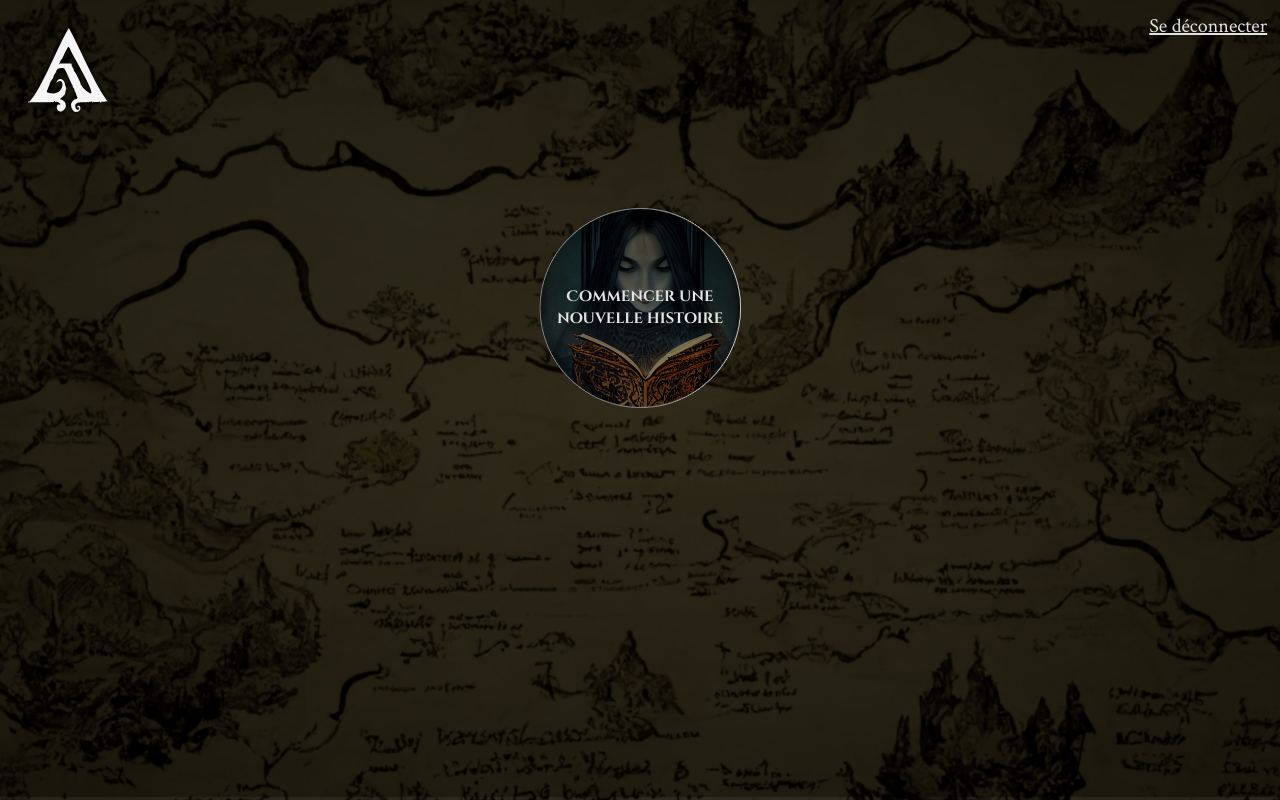
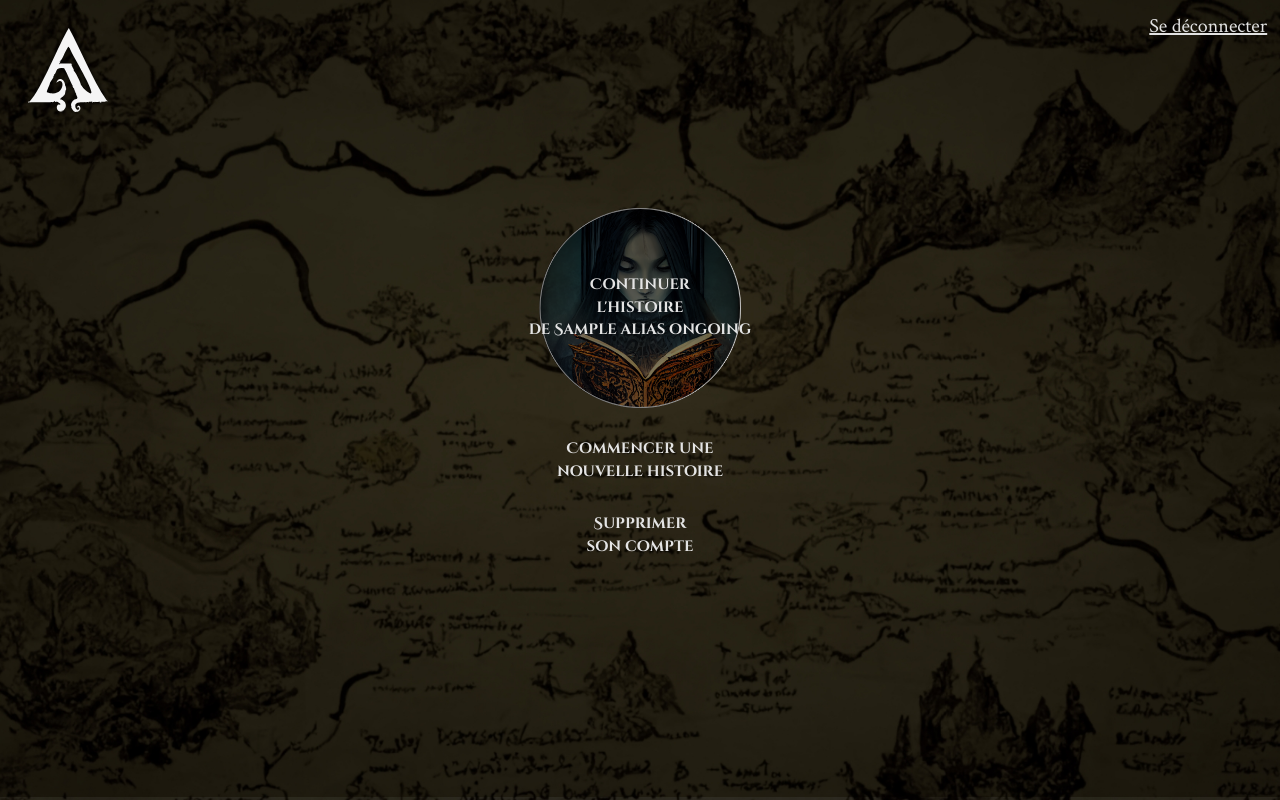
Before and after one commit to WildCodeSchool/2022_09_PHP_Lyon_aeterna_fabula, a PHP site: template src/View/Alias/alias_index.html.twig in a window 1280 px wide. Run offline with PHP 8.4, Linux system fonts and the light colour scheme; the template is opened without the code that fills it: most values are stand-ins (such as "Sample title", 1, 10 or a date in 2020); some libraries are stand-ins or nearby versions.

Commit message:
clean AliasController and alias_index.html.twig + limit display 3 history ongoing

```diff
--- a/src/Model/AliasManager.php
+++ b/src/Model/AliasManager.php
@@ -41,7 +41,8 @@ class AliasManager extends AbstractManager
     public function selectOneByUserId(int $id): array|false
     {
         // prepared request
-        $statement = $this->pdo->prepare("SELECT * FROM " . static::TABLE . " WHERE user_id=:id");
+        $statement = $this->pdo->prepare("SELECT * FROM " . static::TABLE .
+            " WHERE user_id=:id AND nature='ONGOING' ORDER BY id DESC LIMIT 3;");
         $statement->bindValue('id', $id, \PDO::PARAM_INT);
         $statement->execute();
 
--- a/src/View/Alias/alias_index.html.twig
+++ b/src/View/Alias/alias_index.html.twig
@@ -20,7 +20,7 @@
 		</div>
 	</nav>
 
-	{% if 'ONGOING' in aliasNatures %}
+	{# {% if 'ONGOING' in aliasNatures %}
 															<main class="container sm col-md-12 mt-5 align-self-md-center">
 																{% for alias in aliasWithLastChapter %}
 																	<div class="sectionbuttonAlias container-md">
@@ -39,8 +39,30 @@
 																		</a>
 
 																	</div>
+																{% endfor %} #}
+
+	{% if aliasOngoing is not empty %}
+		<main class="container sm col-md-12 mt-5 align-self-md-center">
+			{% for alias in aliasOngoing %}
+				<div class="sectionbuttonAlias container-md">
+					{% for lastChapter in aliasWithLastChapter %}
+						<a href="/chapter/show?id={{ lastChapter.target_id }}&action={{lastChapter.id}}">
 						{% endfor %}
+						<button type="button" class="buttonAlias">Continuer
+							<br>l'histoire
+							<br>de
+							{{ alias.player_name }}</button>
+					</a>
 
+					{# <a href="/chapter/show?id={{ aliasLastChapterId.target_id }}">
+																															<button type="button" class="buttonAliasText">Supprimer cette<br>
+																																histoire</button>
+																														</a> #}
+
+				</div>
+
+
+			{% endfor %}
 			<div>
 				<a href="/alias/create">
 					<button type="button" class="buttonAliasText">Commencer une<br>nouvelle histoire</button>
@@ -49,9 +71,11 @@
 					<button type="button" class="buttonAliasText">Supprimer<br>son compte</button>
 				</a>
 			</div>
+
 		</main>
 
 	{% else %}
+
 
 		<main class="container sm col-md-12 mt-5 align-self-md-center">
 			<div class="sectionbuttonAlias container-md">
@@ -60,6 +84,5 @@
 				</a>
 			</div>
 		</main>
-
 	{% endif %}
 {% endblock %}
```
Also changed, not shown: src/Controller/AliasController.php (+18 -10 lines). Lines whose indentation alone changed are shown as unchanged.
